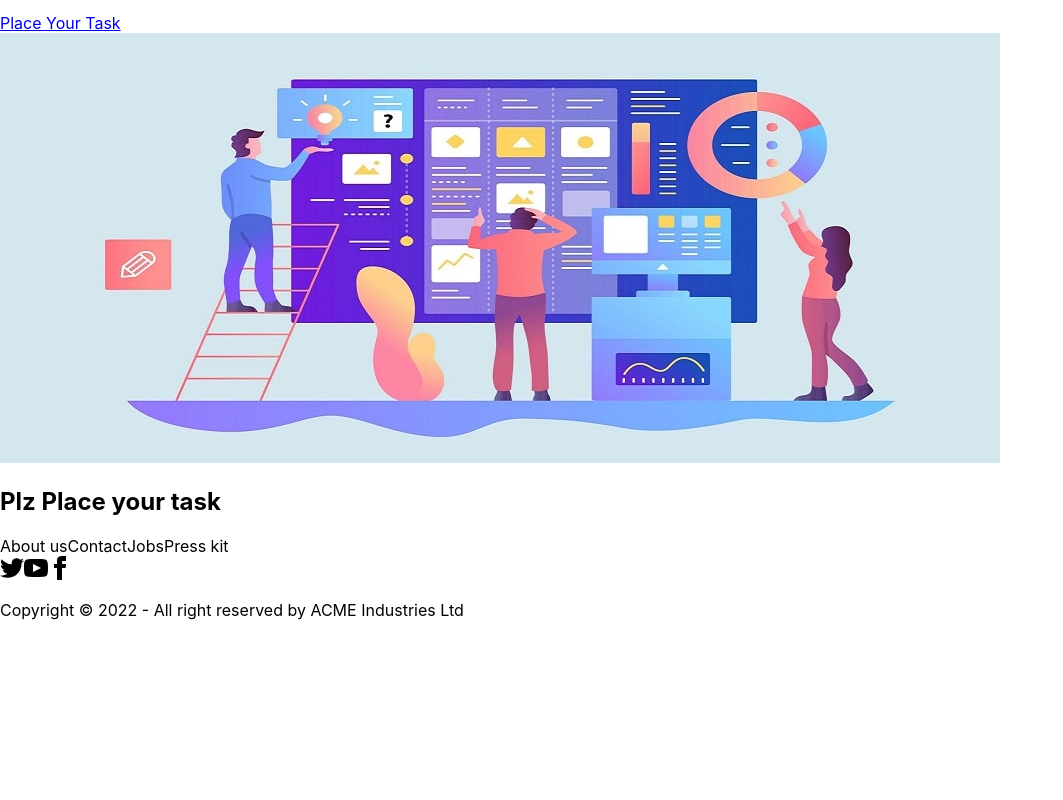
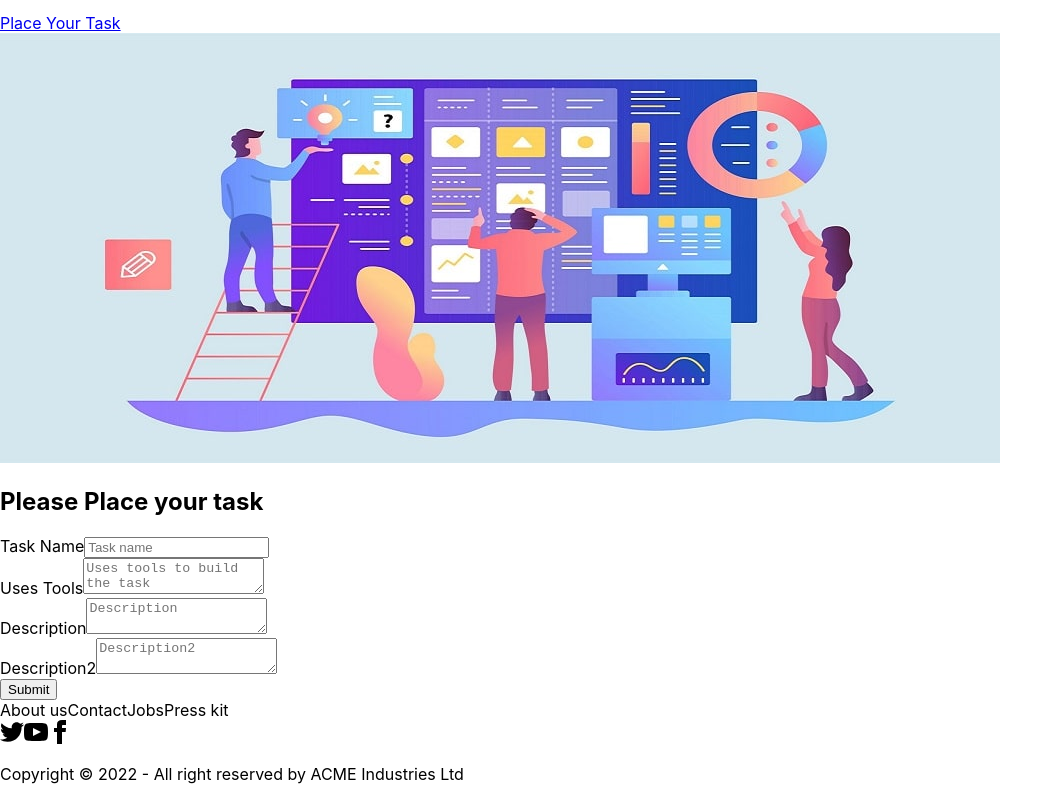
Before and after one commit to projit-1/tasks-management-client, a React (Create React App) app: page /placetask in a window 1280 px wide. Shown: the part 1475-2275 px from the top of the page, without its empty margins (0-1063 px from the left). Before the commit the page ends 2111 px from the top, so only its background shows below. Built offline with nearby package versions, Linux system fonts and the light colour scheme.

Commit message:
task form is added

```diff
--- a/package.json
+++ b/package.json
@@ -12,6 +12,7 @@
     "react": "^18.2.0",
     "react-day-picker": "^8.0.7",
     "react-dom": "^18.2.0",
+    "react-hook-form": "^7.33.0",
     "react-router-dom": "^6.3.0",
     "react-scripts": "5.0.1",
     "web-vitals": "^2.1.4"
--- a/src/Pages/Shared/Home/Calender.js
+++ b/src/Pages/Shared/Home/Calender.js
@@ -14,7 +14,7 @@ const Calander = () => {
                     selected={date}
                     onSelect={setDate}
                 />
-                <p className='text-xl'>You hane Selected :{format(date, 'PP')}</p>
+                <p className='text-xl'>You have Selected : {format(date, 'PP')}</p>
             </div>
         </div>
     );
--- a/src/Pages/Shared/Home/PlaceTask.js
+++ b/src/Pages/Shared/Home/PlaceTask.js
@@ -1,9 +1,155 @@
 import React from 'react';
+import { useForm } from "react-hook-form";
 
 const PlaceTask = () => {
+    const { register, formState: { errors }, handleSubmit } = useForm();
+    const onSubmit = (data) => console.log(data);
     return (
         <div>
-            <h2>Plz Place your task</h2>
+            <h2 className='text-center text-2xl'>Please Place your task</h2>
+            <div className='flex items-center justify-center'>
+                <form onSubmit={handleSubmit(onSubmit)}>
+
+                    <div class="form-control w-full max-w-xs">
+                        <label class="label">
+                            <span class="label-text">Task Name</span>
+                        </label>
+                        <input type=
+                            "text" placeholder="Task name"
+                            class="input input-bordered w-96"
+                            {...register("taskName", {
+                                required: {
+                                    value: true,
+                                    message: 'Task Name is reqiured'
+                                },
+                                pattern: {
+                                    value: /[A-Za-z]{10}/,
+                                    message: 'Provide valid Task Name'
+                                }
+                            })}
+                        />
+                        <label class="label">
+                            {errors.taskName?.type === 'required' && <span class="label-text-alt text-red-500">{errors.taskName.message}</span>}
+                            {errors.taskName?.type === 'pattern' && <span class="label-text-alt text-red-500">{errors.taskName.message}</span>}
+
+                        </label>
+                    </div>
+                    <div class="form-control w-96">
+                        <label class="label">
+                            <span class="label-text">Uses Tools</span>
+                        </label>
+                        <textarea
+                            type=
+                            "text"
+                            placeholder="Uses tools to build the task"
+                            class="textarea textarea-accent"
+                            {...register("usesTools", {
+                                required: {
+                                    value: true,
+                                    message: 'Uses Tools name is reqiured'
+                                },
+                                pattern: {
+                                    value: /[A-Za-z]{10}/,
+                                    message: 'Provide valid Uses Tools name'
+                                }
+                            })}
+                        >
+                        </textarea>
+                        <label class="label">
+                            {errors.usesTools?.type === 'required' && <span class="label-text-alt text-red-500">{errors.usesTools.message}</span>}
+                            {errors.usesTools?.type === 'pattern' && <span class="label-text-alt text-red-500">{errors.usesTools.message}</span>}
+                        </label>
+                    </div>
+
+
+
+                    {/* <div class="form-control w-full max-w-xs">
+    <label class="label">
+        <span class="label-text">Uses Tools</span>
+    </label>
+    <input type=
+        "text" placeholder="Uses tools to build the task"
+        class="input input-bordered w-full max-w-xs"
+        {...register("usesTools", {
+            required: {
+                value: true,
+                message: 'Uses Tools name is reqiured'
+            },
+            pattern: {
+                value: /[A-Za-z]{50}/,
+                message: 'Provide valid Uses Tools name'
+            }
+        })}
+    />
+    <label class="label">
+        {errors.usesTools?.type === 'required' && <span class="label-text-alt text-red-500">{errors.usesTools.message}</span>}
+        {errors.usesTools?.type === 'pattern' && <span class="label-text-alt text-red-500">{errors.usesTools.message}</span>}
+
+    </label>
+</div> */}
+
+                    <div class="form-control w-96">
+                        <label class="label">
+                            <span class="label-text">Description</span>
+                        </label>
+                        <textarea
+                            type=
+                            "text"
+                            placeholder="Description"
+                            class="textarea textarea-accent"
+                            {...register("Description", {
+                                required: {
+                                    value: true,
+                                    message: 'Description is reqiured'
+                                },
+                                pattern: {
+                                    value: /[A-Za-z]{10}/,
+                                    message: 'Provide valid Description'
+                                }
+                            })}
+                        >
+                        </textarea>
+                        <label class="label">
+                            {errors.Description?.type === 'required' && <span class="label-text-alt text-red-500">{errors.Description.message}</span>}
+                            {errors.Description?.type === 'pattern' && <span class="label-text-alt text-red-500">{errors.Description.message}</span>}
+                        </label>
+                    </div>
+
+                    <div class="form-control w-96">
+                        <label class="label">
+                            <span class="label-text">Description2</span>
+                        </label>
+                        <textarea
+                            type=
+                            "text"
+                            placeholder="Description2"
+                            class="textarea textarea-accent"
+                            {...register("Description2", {
+                                required: {
+                                    value: true,
+                                    message: 'Description2 is reqiured'
+                                },
+                                pattern: {
+                                    value: /[A-Za-z]{10}/,
+                                    message: 'Provide valid Description2'
+                                }
+                            })}
+                        >
+                        </textarea>
+                        <label class="label">
+                            {errors.Description2?.type === 'required' && <span class="label-text-alt text-red-500">{errors.Description2.message}</span>}
+                            {errors.Description2?.type === 'pattern' && <span class="label-text-alt text-red-500">{errors.Description2.message}</span>}
+                        </label>
+                    </div>
+
+
+
+
+
+
+                    <input type="submit" />
+                </form>
+            </div>
         </div>
     );
 };
--- a/src/Pages/Shared/Home/ToDo.js
+++ b/src/Pages/Shared/Home/ToDo.js
@@ -11,7 +11,7 @@ const ToDo = ({ task }) => {
     }, [])
     return (
         <div>
-            <h2 className='text-center text-2xl text-primary'>To-DoTaqsks: {tasks.length}</h2>
+            <h2 className='text-center text-2xl text-primary'>To-DoTasks: {tasks.length}</h2>
             <div className='grid lg:grid-cols-2 grid-cols-1 gap-5'>
                 {
                     tasks.map(task => <Task
```
Also changed, not shown: 1 other file (tests, documents, lock files or other folders).
